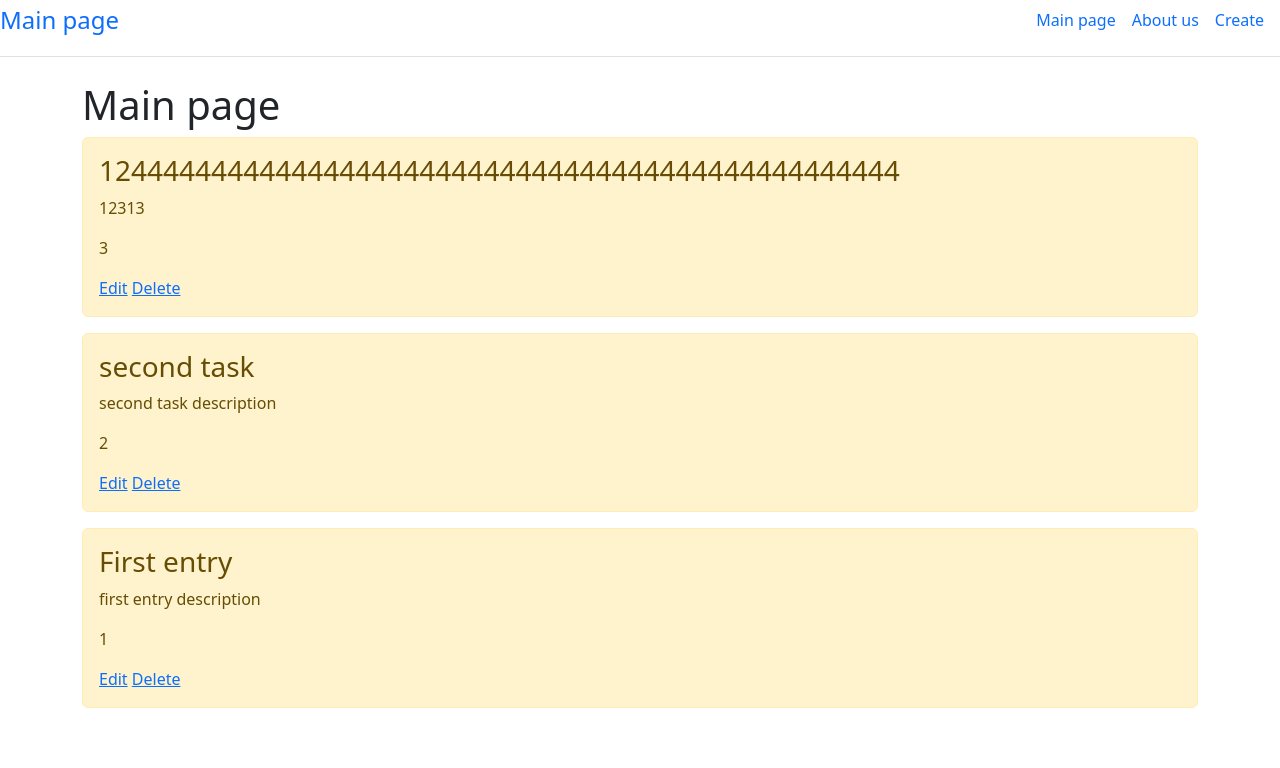
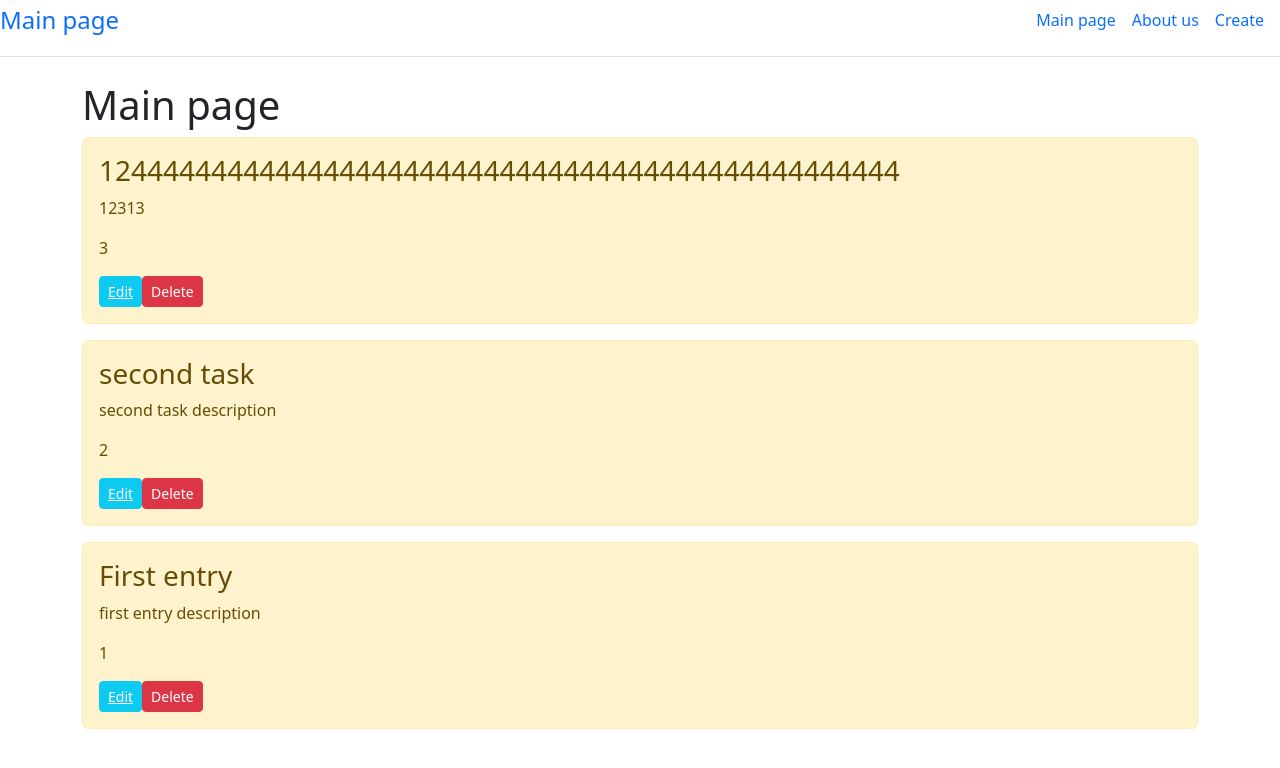
Before and after one commit to malig0r/Django_tasks_list, a Django app: page / in a window 1280 px wide. Shown: the top 768 px of the page. Run offline with Django 4.2, Linux system fonts and the light colour scheme; data comes from the database, SQL or seed files in the repository; both versions use the stored data as it was after the commit.

Commit message:
Added delete function

```diff
--- a/main/templates/main/index.html
+++ b/main/templates/main/index.html
@@ -12,10 +12,15 @@
             <h3>{{el.title}}</h3>
             <p>{{el.task}}</p>
             <p>{{el.id}}</p>
-            <div id="container">
-                <a href="{%url 'edit' el.id%}"><i class="fas fa-pen"></i> Edit</a>
-                <a href="{%url 'delete' el.id%}"><i class="fas fa-pen"></i> Delete</a>
-              </div>
+              <div class="btn-wrapper text-center d-flex">
+                <button type="button" class="btn btn-info btn-sm">
+                 <a href="{%url 'edit' el.id%}" style="color:white"><i class="fas fa-pen"></i> Edit</a>
+                </button>
+                 <form action="{%url 'delete' el.id%}" method="POST">
+                    {% csrf_token %}
+                   <button class='btn btn-danger btn-sm' type="submit" value="Delete" onclick="return confirm('You are about to delete this task. Continue?')"><i class="fa fa-times"></i> Delete</button>
+                 </form>
+               </div>
             </div>
         {% endfor %}
     {% else %}
--- a/main/views.py
+++ b/main/views.py
@@ -1,4 +1,4 @@
-from django.shortcuts import render, redirect, get_object_or_404
+from django.shortcuts import render, redirect
 from django.http import HttpResponse
 from .models import Task
 from .forms import TaskForm
@@ -39,5 +39,8 @@ def edit(request, task_id):
         form = TaskForm(instance=task)
     return render(request, 'main/edit.html', {'form': form})
 
-def delete(request):
-    pass
+def delete(request, task_id):
+    task = Task.objects.get(id=task_id)
+    if request.method=='POST':
+        task.delete()
+    return redirect('home')
```
Also changed, not shown: db.sqlite3, 1 other file.
